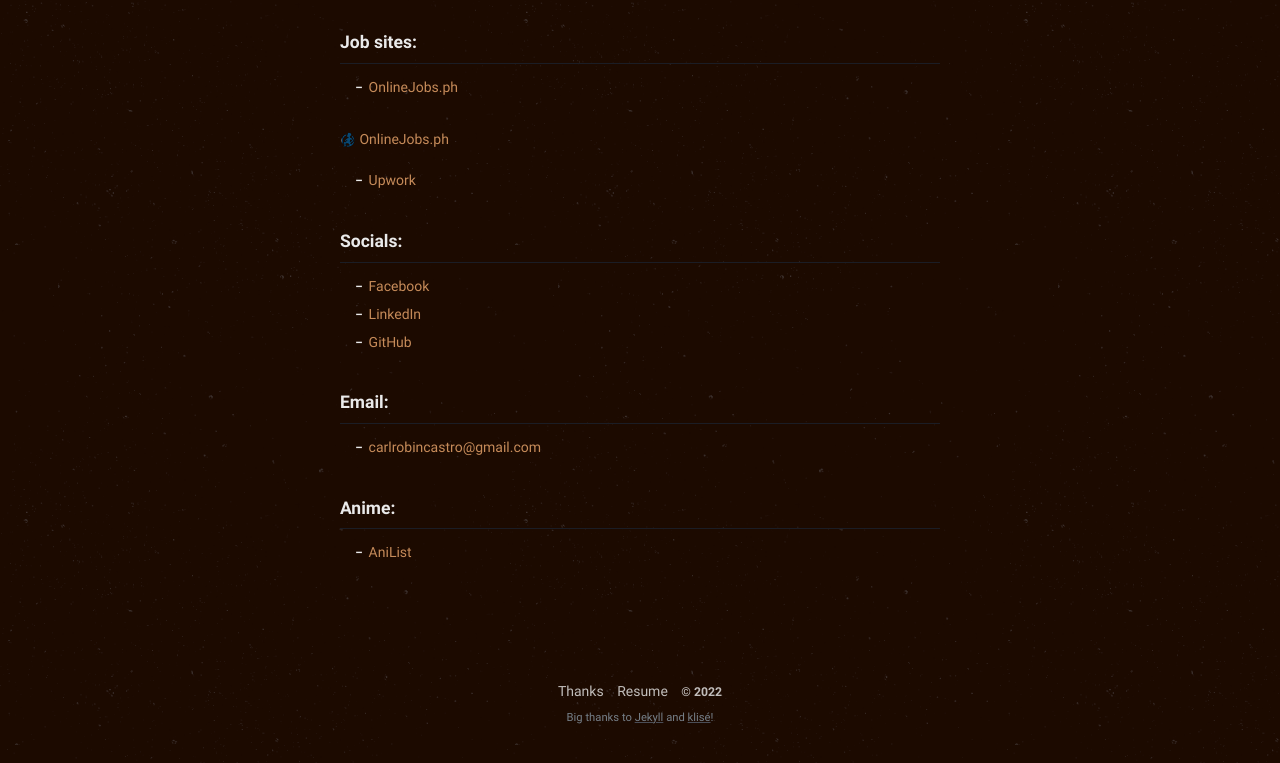
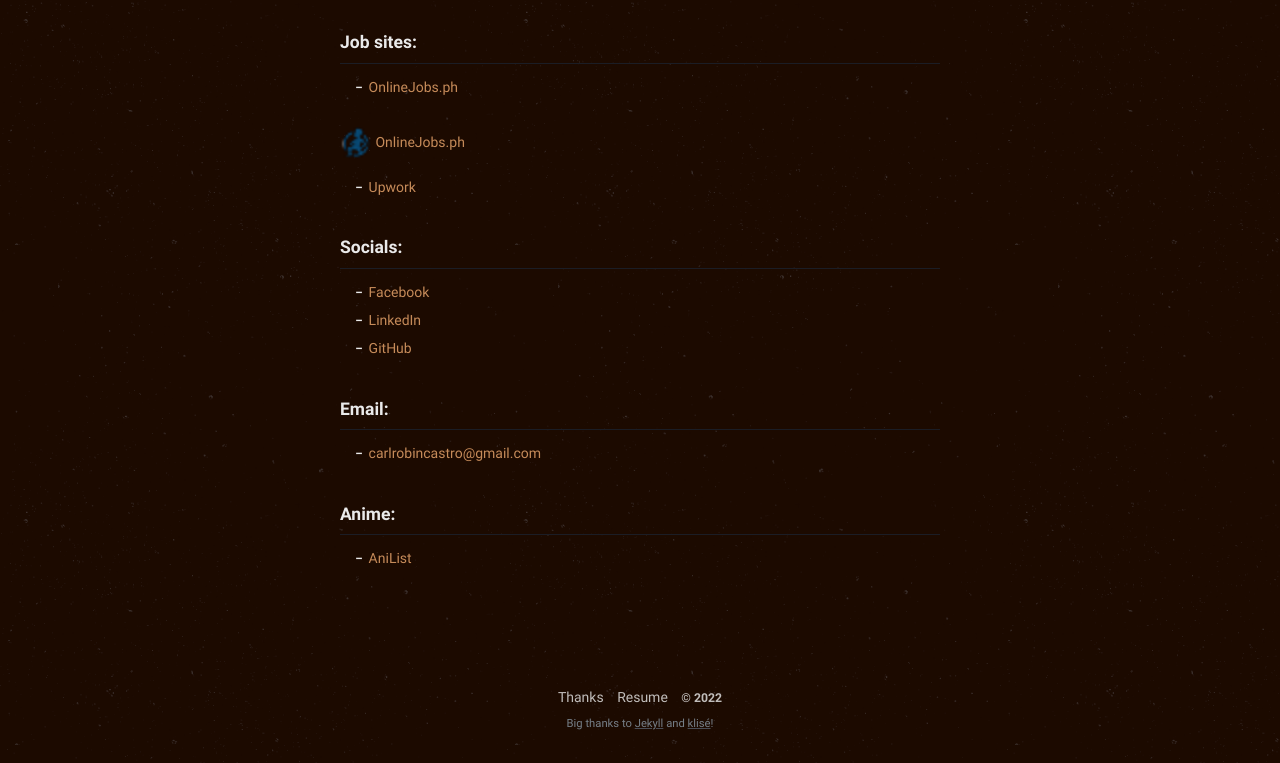
Before and after one commit to philippines69/carlcastroarchives, a Jekyll site: the page built from about.md, in a window 1280 px wide. Shown: the part 1697-2460 px from the top of the page. Built offline with Jekyll 4.4.1, drawn with Linux system fonts in a browser that asks for light colours.

Commit message:
Update from Forestry.io philippines69 updated about.md

```diff
--- a/about.md
+++ b/about.md
@@ -43,7 +43,7 @@
 ### Job sites:
 
 * [OnlineJobs.ph](https://www.onlinejobs.ph/jobseekers/info/1800089)
-<p><img src="/assets/img/about-images/onlinejobs.ico" alt="OnlineJobs.ph"/><a href="https://www.onlinejobs.ph/jobseekers/info/1800089"> OnlineJobs.ph</a></p>
+<p><img src="/assets/img/about-images/onlinejobs.ico" style="width:32px;" alt="OnlineJobs.ph"/><a href="https://www.onlinejobs.ph/jobseekers/info/1800089"> OnlineJobs.ph</a></p>
 * [Upwork](https://www.upwork.com/freelancers/\~01d8748133df2688d5)
 
 ### Socials:
```
